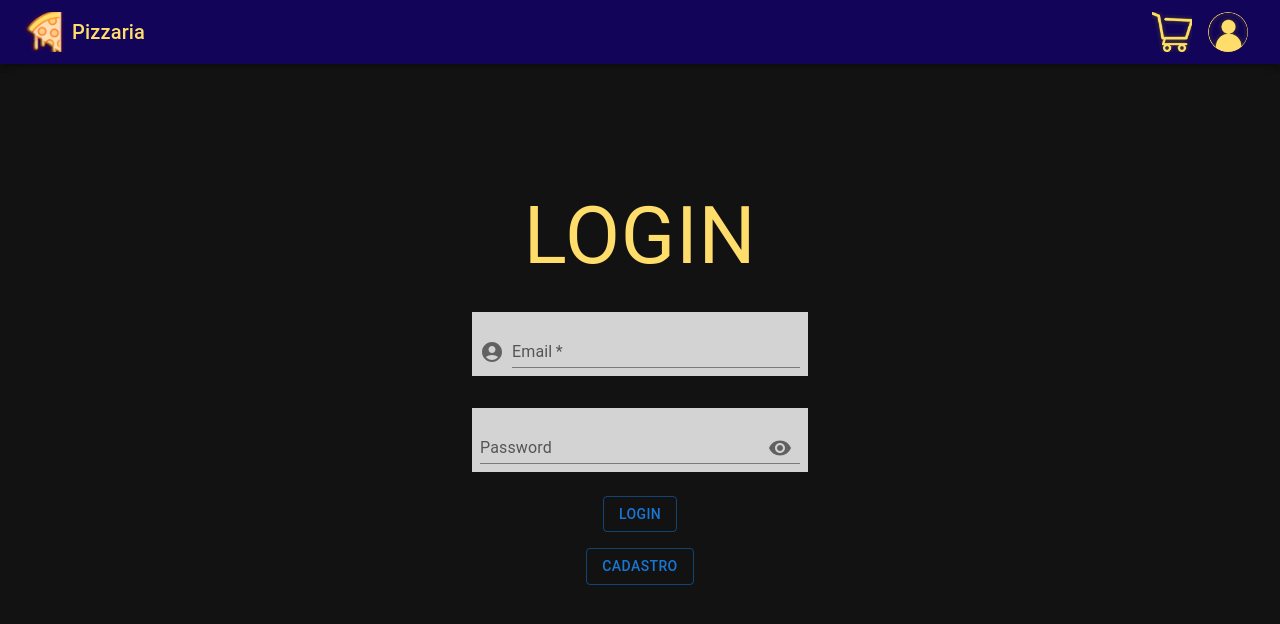
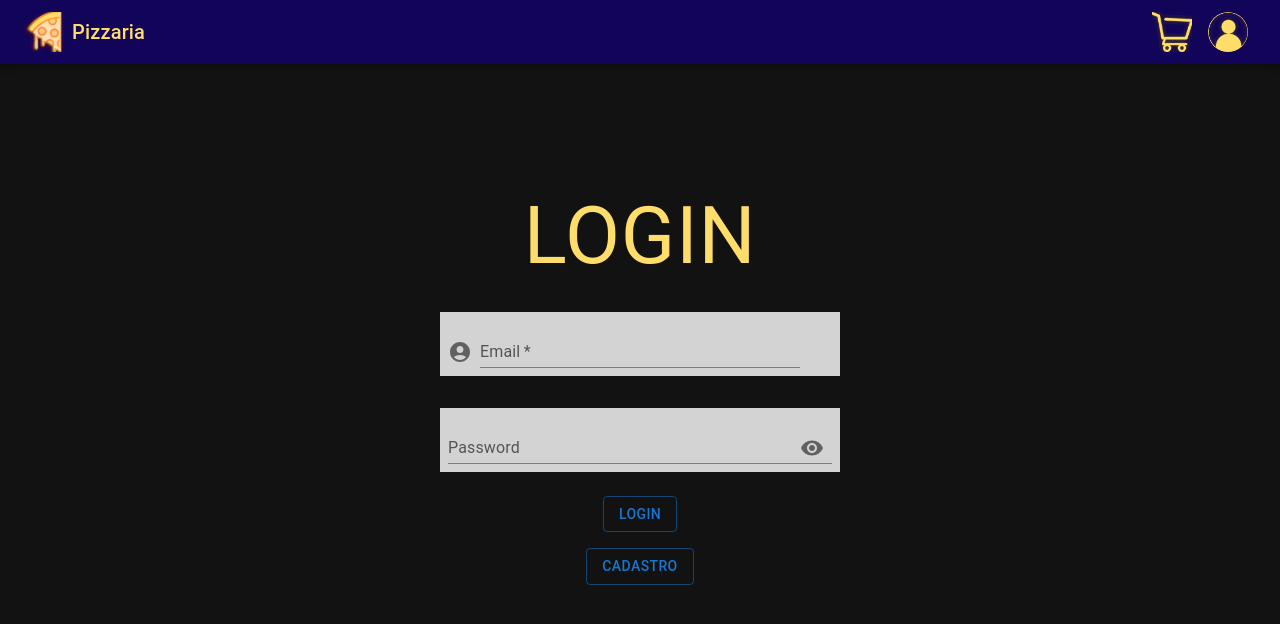
Before and after one commit to vmleroy/TP1-EngSoftware-Front, a React (Create React App) app: page /login in a window 1280 px wide. Shown: the top 624 px of the page. Built offline with nearby package versions, Linux system fonts and the light colour scheme.

Commit message:
criando arquivo user page

```diff
--- a/package.json
+++ b/package.json
@@ -6,7 +6,7 @@
     "@emotion/react": "^11.9.0",
     "@emotion/styled": "^11.8.1",
     "@mui/icons-material": "^5.6.2",
-    "@mui/material": "^5.6.2",
+    "@mui/material": "^5.6.3",
     "@testing-library/jest-dom": "^5.16.4",
     "@testing-library/react": "^13.1.1",
     "@testing-library/user-event": "^13.5.0",
--- a/src/App.tsx
+++ b/src/App.tsx
@@ -4,6 +4,7 @@ import { Route, Routes, BrowserRouter as Router } from 'react-router-dom';
 import Home from "./pages/home/Home"
 import Carrinho from "./pages/carrinho/Carrinho"
 import Login from "./pages/login/Login"
+import UserPage from "./pages/user-page/UserPage"
 
 
 const App = () => {
@@ -13,6 +14,7 @@ const App = () => {
                 <Route path="/" element={<Home />} />
                 <Route path="carrinho" element={<Carrinho />} />
                 <Route path="login" element={<Login />} />
+                <Route path="user" element={<UserPage />} />
             </Routes>
         </Router>
     );
--- a/src/components/Cardapio/Bebidas.tsx
+++ b/src/components/Cardapio/Bebidas.tsx
@@ -12,7 +12,7 @@ const Bebidas = () => {
 
   useEffect(() => {
     //Obter pizzas
-    axios.get('http://localhost:8000/bebida')
+    axios.get('https://cyber-pizza-engsoft.herokuapp.com/bebida')
       .then (resposta => {
         setBebidas(resposta.data);
       })
--- a/src/components/Cardapio/CardItem.tsx
+++ b/src/components/Cardapio/CardItem.tsx
@@ -36,7 +36,12 @@ const CardItem: FC<ICard> = ({
                 </Typography>
             </CardContent>
             <CardActions>
-                <Button size="small">Adicionar ao carrinho</Button>
+                <Button
+                    size="small"
+                    variant = "outlined"
+                >
+                    Adicionar ao carrinho
+                </Button>
             </CardActions>
         </Card>
     );
--- a/src/components/Cardapio/Pizzas.tsx
+++ b/src/components/Cardapio/Pizzas.tsx
@@ -12,7 +12,7 @@ const Pizzas = () => {
 
   useEffect(() => {
     //Obter pizzas
-    axios.get('http://localhost:8000/pizza')
+    axios.get('https://cyber-pizza-engsoft.herokuapp.com/pizza')
       .then (resposta => {
         setPizzas(resposta.data);
       })
--- a/src/components/TextInput/Login/TextInputLogin.tsx
+++ b/src/components/TextInput/Login/TextInputLogin.tsx
@@ -20,7 +20,7 @@ const TextInputLogin: React.FC<Props> = ({
   return (
     <Box sx={{ '& > :not(style)': { m: 1 }, backgroundColor: "lightgray", margin: "1rem" }}>
       <Box
-        sx={{ display: 'flex', alignItems: 'flex-end', width: "25vw"}}
+        sx={{ display: 'flex', alignItems: 'flex-end', width: '30vw'}}
       >
         <AccountCircle sx={{ color: 'action.active', mr: 1, my: 0.5 }} />
         <TextField
--- a/src/components/TextInput/Password/TextInputPassword.tsx
+++ b/src/components/TextInput/Password/TextInputPassword.tsx
@@ -45,7 +45,7 @@ const TextInputPassword: React.FC<Props> = ({
 
   return (
     <Box sx={{ display: 'flex', flexWrap: 'wrap', backgroundColor: "lightgrey", margin: "1rem" }}>
-        <FormControl sx={{ m: 1, width: '25vw' }} variant="standard">
+        <FormControl sx={{ m: 1, width: '30vw'}} variant="standard">
           <InputLabel htmlFor="standard-adornment-password">Password</InputLabel>
           <Input
             required
--- /dev/null
+++ b/src/pages/user-page/UserPage.tsx
@@ -0,0 +1,26 @@
+import React, { useState } from 'react';
+
+import { Button, Grid, Typography } from '@mui/material';
+
+import TextInputLogin from '../../components/TextInput/Login/TextInputLogin';
+import TextInputPassword from '../../components/TextInput/Password/TextInputPassword';
+import NavBar from '../../components/NavBar/NavBar';
+
+
+
+const Login = () => {
+
+    const [email, setEmail] = useState<string>();
+    const [password, setPassword] = useState<string>();
+
+    return (
+        <Grid
+            sx={{ minWidth: "100vh", minHeight: "100vh", backgroundColor: '#121212' }}
+        >
+            <NavBar />
+        </Grid>
+    );
+
+};
+
+export default Login;
```
Also changed, not shown: 1 other file (tests, documents, lock files or other folders).
